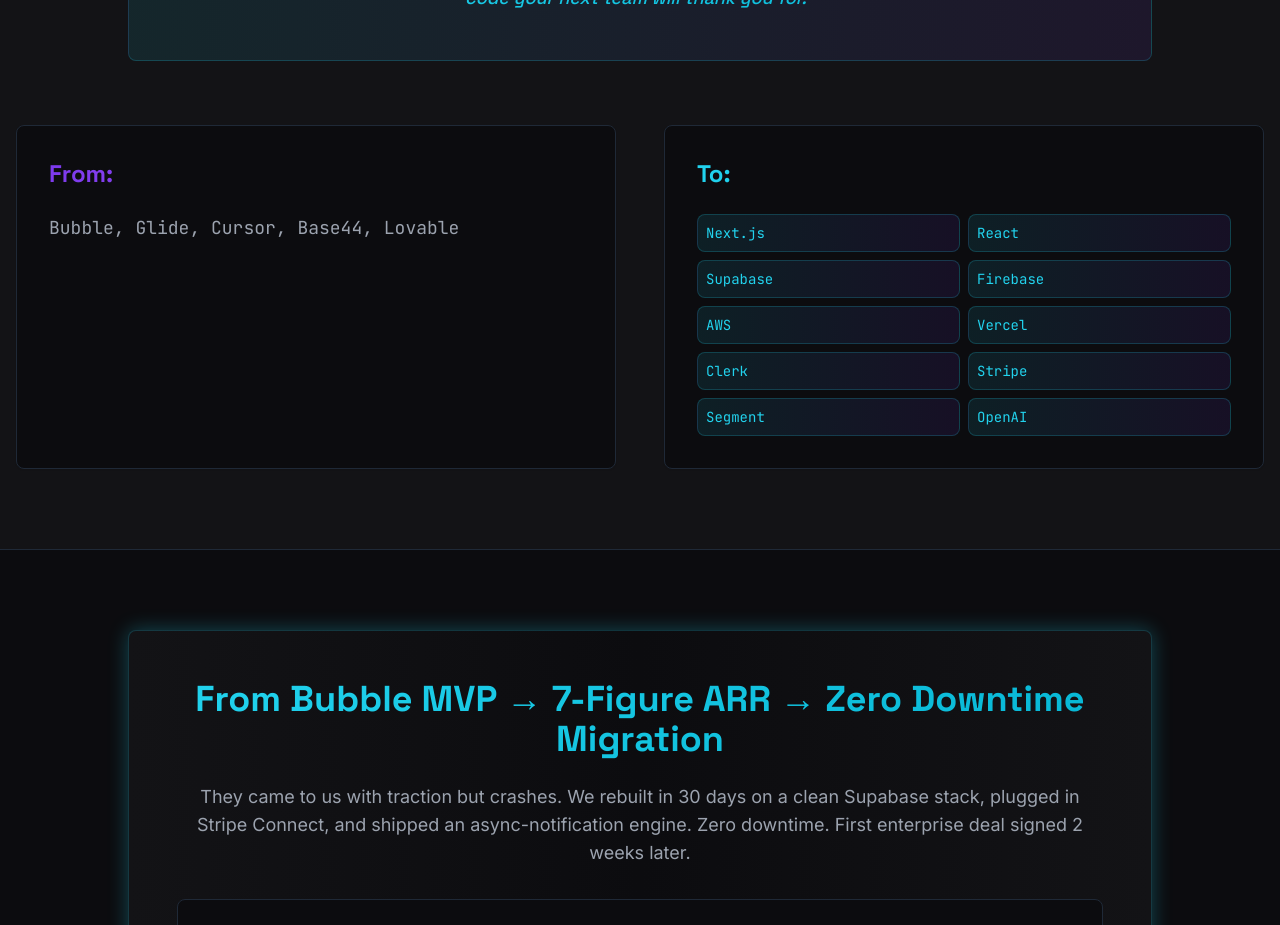
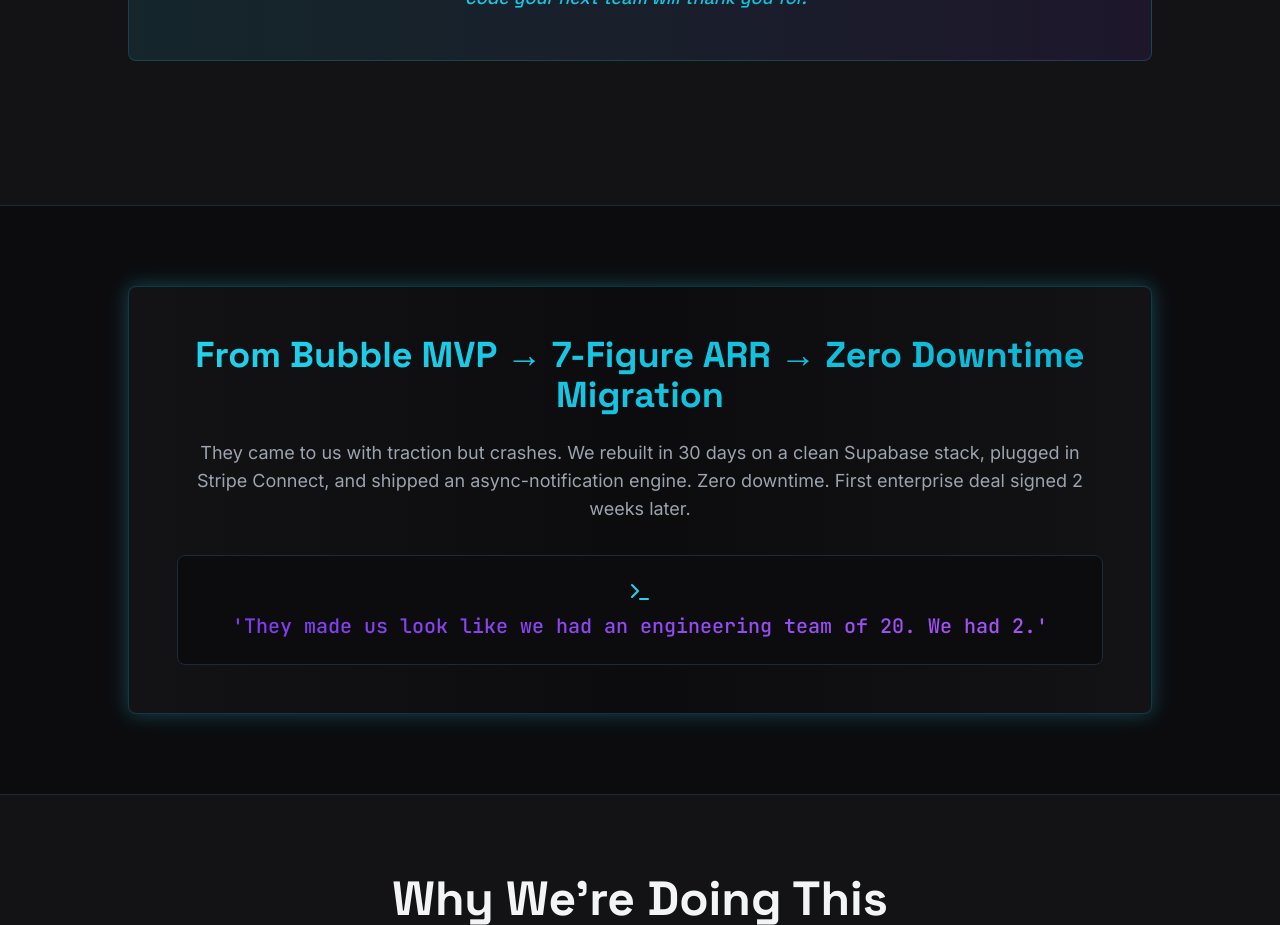
Before and after one commit to tuzig/www.eldercode.dev, a React (Vite) app: page / in a window 1280 px wide. Shown: the part 2560-3485 px from the top of the page. Built offline with nearby package versions, Linux system fonts and the light colour scheme.

Commit message:
Remove "From:" and "To:" sections
Removed the "From:" and "To:" sections from the low-code platforms and tech stack sections in `src/pages/Index.tsx`.

```diff
--- a/src/pages/Index.tsx
+++ b/src/pages/Index.tsx
@@ -1,4 +1,3 @@
-
 import { useState } from "react";
 import { Button } from "@/components/ui/button";
 import { Input } from "@/components/ui/input";
@@ -264,38 +263,6 @@ const Index = () => {
 
           {/* Infra We Deploy Onto */}
           <div className="max-w-7xl mx-auto">
-            <div className="grid lg:grid-cols-2 gap-12">
-              {/* From */}
-              <Card className="bg-dark-bg border-dark-border hover:border-purple/50 transition-colors">
-                <CardContent className="p-8">
-                  <h3 className="text-2xl font-display font-bold mb-6 text-gradient-purple">
-                    From:
-                  </h3>
-                  <div className="text-lg font-mono text-dark-text-secondary">
-                    Bubble, Glide, Cursor, Base44, Lovable
-                  </div>
-                </CardContent>
-              </Card>
-
-              {/* To */}
-              <Card className="bg-dark-bg border-dark-border hover:border-cyan/50 transition-colors">
-                <CardContent className="p-8">
-                  <h3 className="text-2xl font-display font-bold mb-6 text-gradient-cyan">
-                    To:
-                  </h3>
-                  <div className="grid grid-cols-2 gap-2">
-                    {techStack.map((tech, index) => (
-                      <div
-                        key={index}
-                        className="bg-gradient-to-r from-cyan/10 to-purple/10 border border-cyan/20 rounded-lg p-2 text-sm font-mono text-cyan hover:border-cyan/50 transition-colors"
-                      >
-                        {tech}
-                      </div>
-                    ))}
-                  </div>
-                </CardContent>
-              </Card>
-            </div>
           </div>
         </div>
       </section>
```
